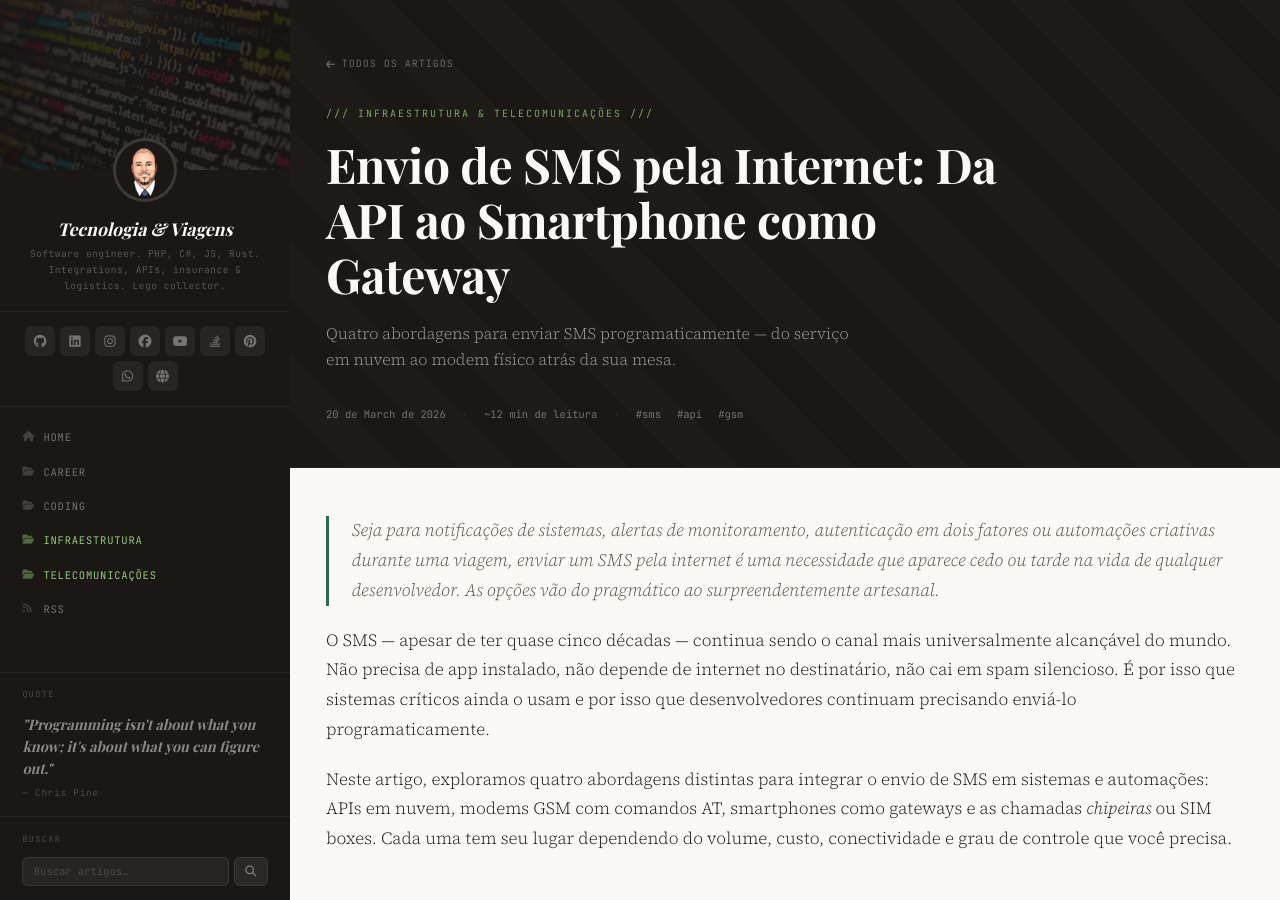
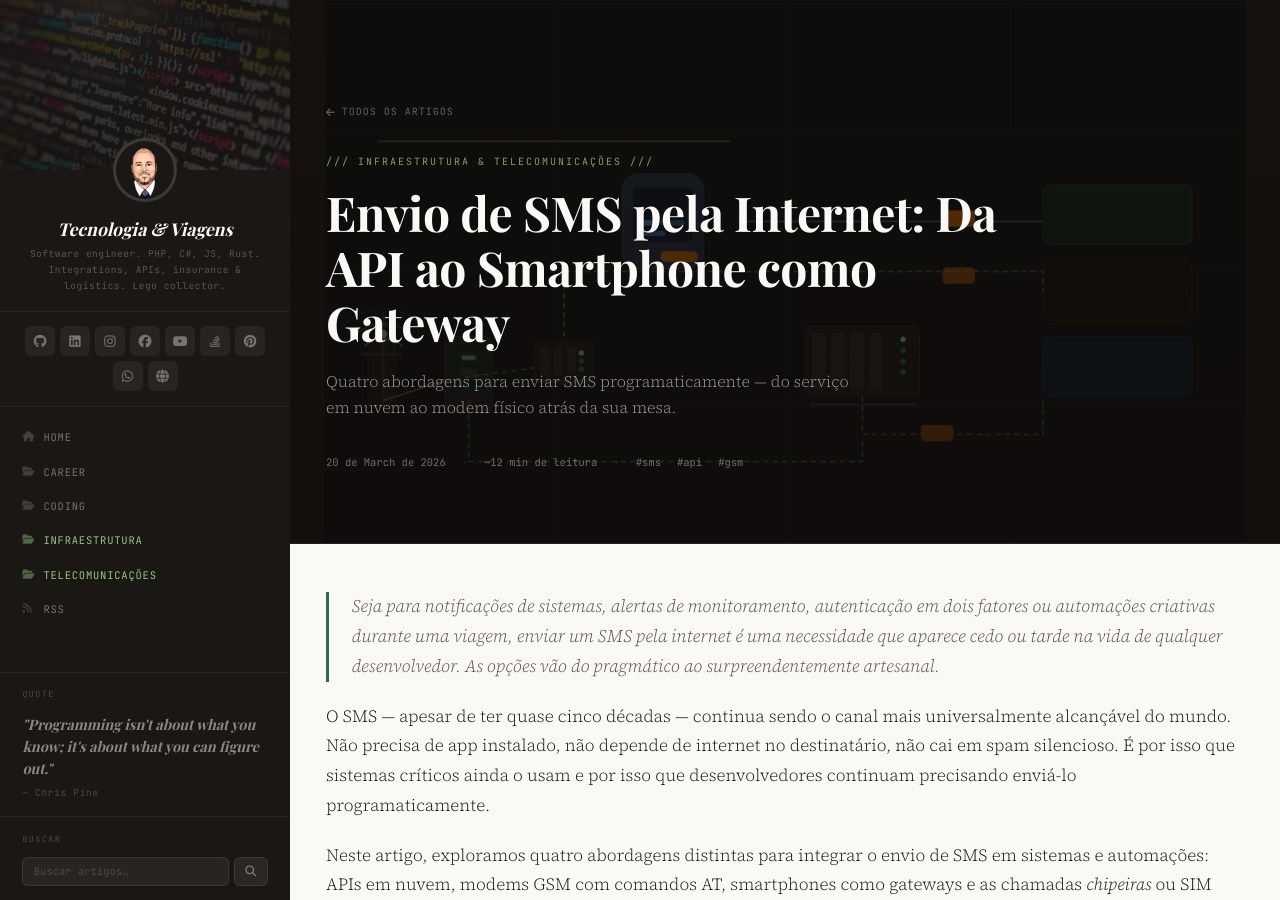
Before and after one commit to guibranco/blog, a Jekyll site: the page built from _posts/2026-03-20-envio-sms-internet.md, in a window 1280 px wide and 900 px high. Built offline with Jekyll 4.4.1, drawn with Linux system fonts in a browser that asks for light colours; some web fonts are replaced.

Commit message:
Update 2026-03-20-envio-sms-internet.md

```diff
--- a/_posts/2026-03-20-envio-sms-internet.md
+++ b/_posts/2026-03-20-envio-sms-internet.md
@@ -6,6 +6,7 @@ date: 2026-03-20
 categories: [Infraestrutura, Telecomunicações]
 tags: [sms, api, gsm, android, twilio, gateway, simbox, php, iot, automação]
 reading_time: 12
+image: /assets/img/posts/envio-sms-internet.png
 ---
 
 <p class="lead">Seja para notificações de sistemas, alertas de monitoramento, autenticação em dois fatores ou automações criativas durante uma viagem, enviar um SMS pela internet é uma necessidade que aparece cedo ou tarde na vida de qualquer desenvolvedor. As opções vão do pragmático ao surpreendentemente artesanal.</p>
```
